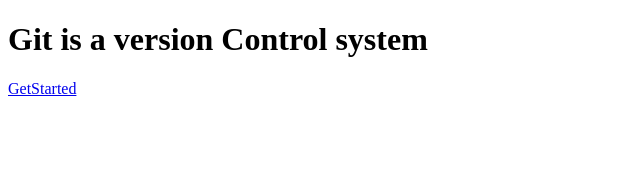
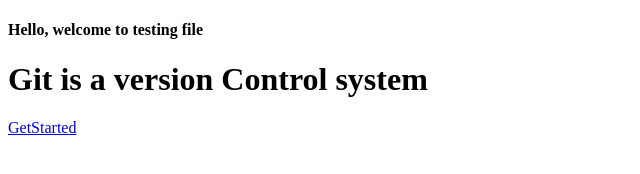
Before and after one commit to KevinBiju2310/gitPractice, a website: page testing.html in a window 1280 px wide. Shown: the whole page, without its empty margins (0-640 px from the left). Drawn offline with Linux system fonts and the light colour scheme.

Commit message:
added h4tag and linktag

```diff
--- a/testing.html
+++ b/testing.html
@@ -4,8 +4,10 @@
     <meta charset="UTF-8">
     <meta name="viewport" content="width=device-width, initial-scale=1.0">
     <title>Document</title>
+    <link rel="icon" href="">
 </head>
 <body>
+    <h4>Hello, welcome to testing file</h4>
     <h1>Git is a version Control system</h1>
 
     <a href="https://git-scm.com/doc">GetStarted</a>
```
